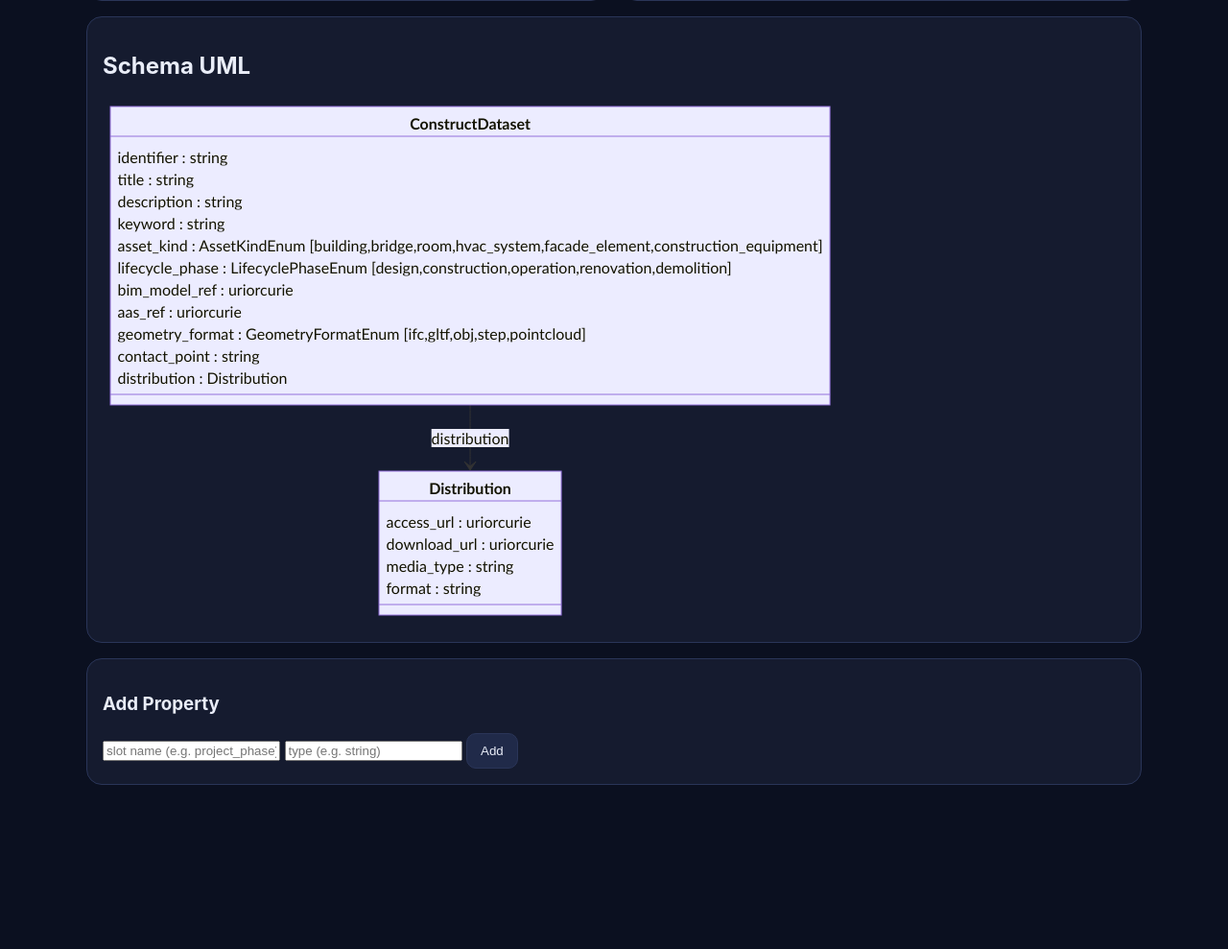
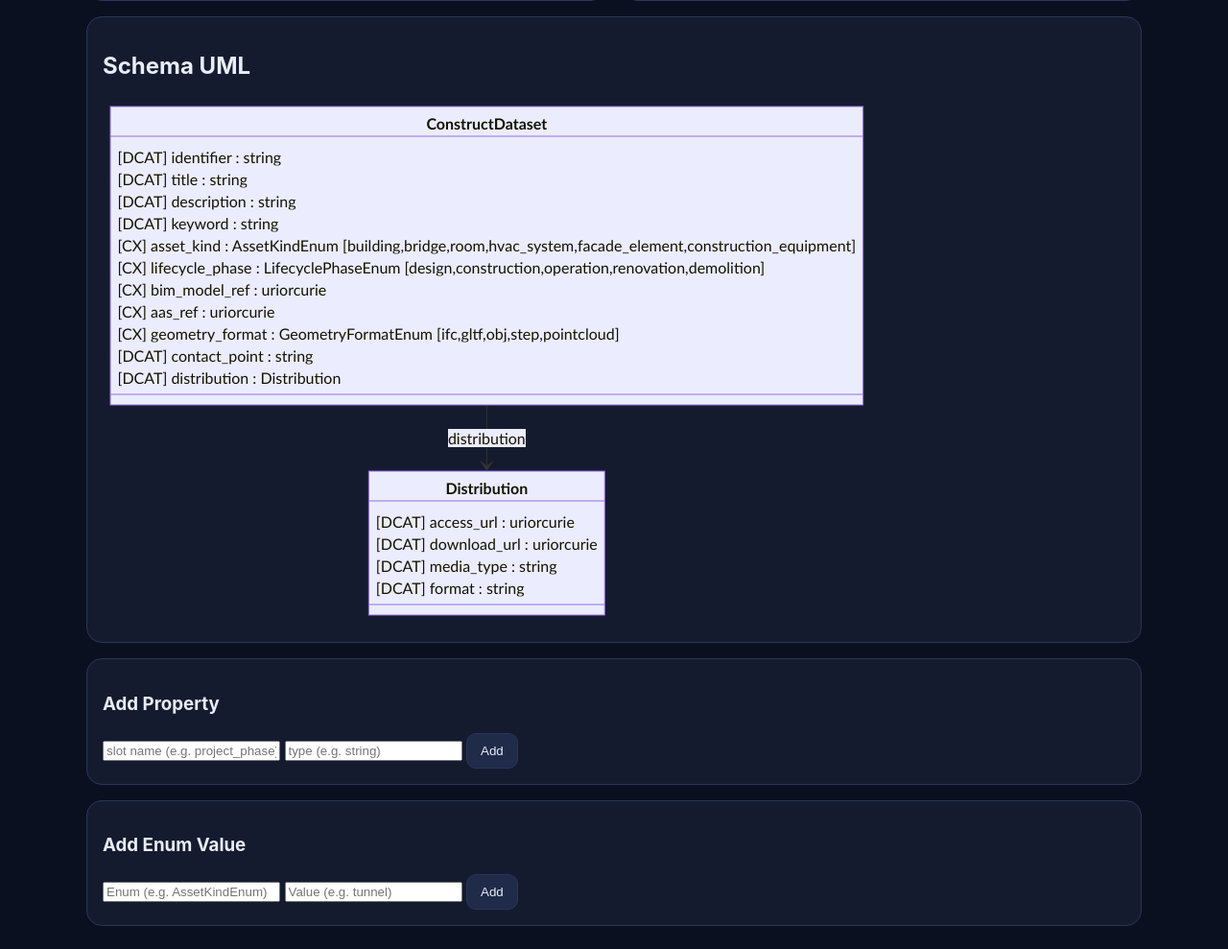
Before and after one commit to jundahuang9123/ConstructDCAT-with-LinkML, a FastAPI app: page / in a window 1280 px wide. Shown: the part 1214-2203 px from the top of the page at 96% size. Before the commit the page ends 2032 px from the top, so only its background shows below. Run offline with FastAPI, Linux system fonts and the light colour scheme.

Commit message:
enum to add types

```diff
--- a/backend/app/main.py
+++ b/backend/app/main.py
@@ -151,21 +151,47 @@ def get_uml():
     slots = schema.get("slots", {})
     uml = "classDiagram\n"
 
+    # These are the fields we consider part of standard DCAT/DC Terms
+    DCAT_FIELDS = {
+        "identifier",
+        "title",
+        "description",
+        "keyword",
+        "contact_point",
+        "distribution",
+        "access_url",
+        "download_url",
+        "media_type",
+        "format",
+        }
+
+    # LOOP 1:
+    # Build the UML class boxes and list their attributes/slots
     for cls, content in classes.items():
         uml += f"  class {cls} {{\n"
+
         for slot_name in content.get("slots", []):
+            # Look up the slot definition from the global "slots" section
             slot_def = slots.get(slot_name, {})
             slot_range = slot_def.get("range", "string")
 
-            # show enum values if exist
+            # Mark whether this field comes from base DCAT/DC Terms
+            # or is part of the Construct-DCAT extension
+            prefix = "[DCAT]" if slot_name in DCAT_FIELDS else "[CX]"
+
+            # If the slot range is an enum, also show allowed values
             enum = schema.get("enums", {}).get(slot_range)
             if enum:
                 values = ",".join(enum.get("permissible_values", {}).keys())
-                uml += f"    {slot_name} : {slot_range} [{values}]\n"
+                uml += f"    {prefix} {slot_name} : {slot_range} [{values}]\n"
             else:
-                uml += f"    {slot_name} : {slot_range}\n"
+                uml += f"    {prefix} {slot_name} : {slot_range}\n"
+
         uml += "  }\n"
 
+    # LOOP 2:
+    # Build relationship arrows between classes
+    # Example: ConstructDataset --> Distribution : distribution
     for cls, content in classes.items():
         for slot_name in content.get("slots", []):
             slot_def = slots.get(slot_name, {})
@@ -200,3 +226,25 @@ def add_slot(payload: dict):
         yaml.dump(schema, f, sort_keys=False)
 
     return {"status": "ok"}
+
+@app.post("/schema/add-enum-value")
+def add_enum_value(payload: dict):
+    schema_path = BASE_DIR / "schemas" / "construct_dcat.yaml"
+
+    with open(schema_path, encoding="utf-8") as f:
+        schema = yaml.safe_load(f)
+
+    enum_name = payload["enum_name"]
+    value = payload["value"]
+
+    enums = schema.setdefault("enums", {})
+
+    if enum_name not in enums:
+        enums[enum_name] = {"permissible_values": {}}
+
+    enums[enum_name].setdefault("permissible_values", {})[value] = None
+
+    with open(schema_path, "w", encoding="utf-8") as f:
+        yaml.dump(schema, f, sort_keys=False)
+
+    return {"status": "ok"}
--- a/backend/app/templates/index.html
+++ b/backend/app/templates/index.html
@@ -47,6 +47,13 @@
         <input id="new-slot-name" placeholder="slot name (e.g. project_phase)" />
         <input id="new-slot-type" placeholder="type (e.g. string)" />
         <button onclick="addSlot()">Add</button>
+      </section>
+      <section class="panel">
+        <h3>Add Enum Value</h3>
+
+        <input id="enum-name" placeholder="Enum (e.g. AssetKindEnum)" />
+        <input id="enum-value" placeholder="Value (e.g. tunnel)" />
+        <button onclick="addEnum()">Add</button>
       </section>
     </main>
 
@@ -102,5 +109,25 @@
       loadUML();
     }
     </script>
+
+    <script>
+    async function addEnum() {
+      const enumName = document.getElementById("enum-name").value;
+      const value = document.getElementById("enum-value").value;
+
+      await fetch("/schema/add-enum-value", {
+        method: "POST",
+        headers: {
+        "Content-Type": "application/json"
+        },
+        body: JSON.stringify({
+          enum_name: enumName,
+          value: value
+        })
+      });
+
+      loadUML(); // refresh diagram
+    }
+  </script>
   </body>
 </html>
```
